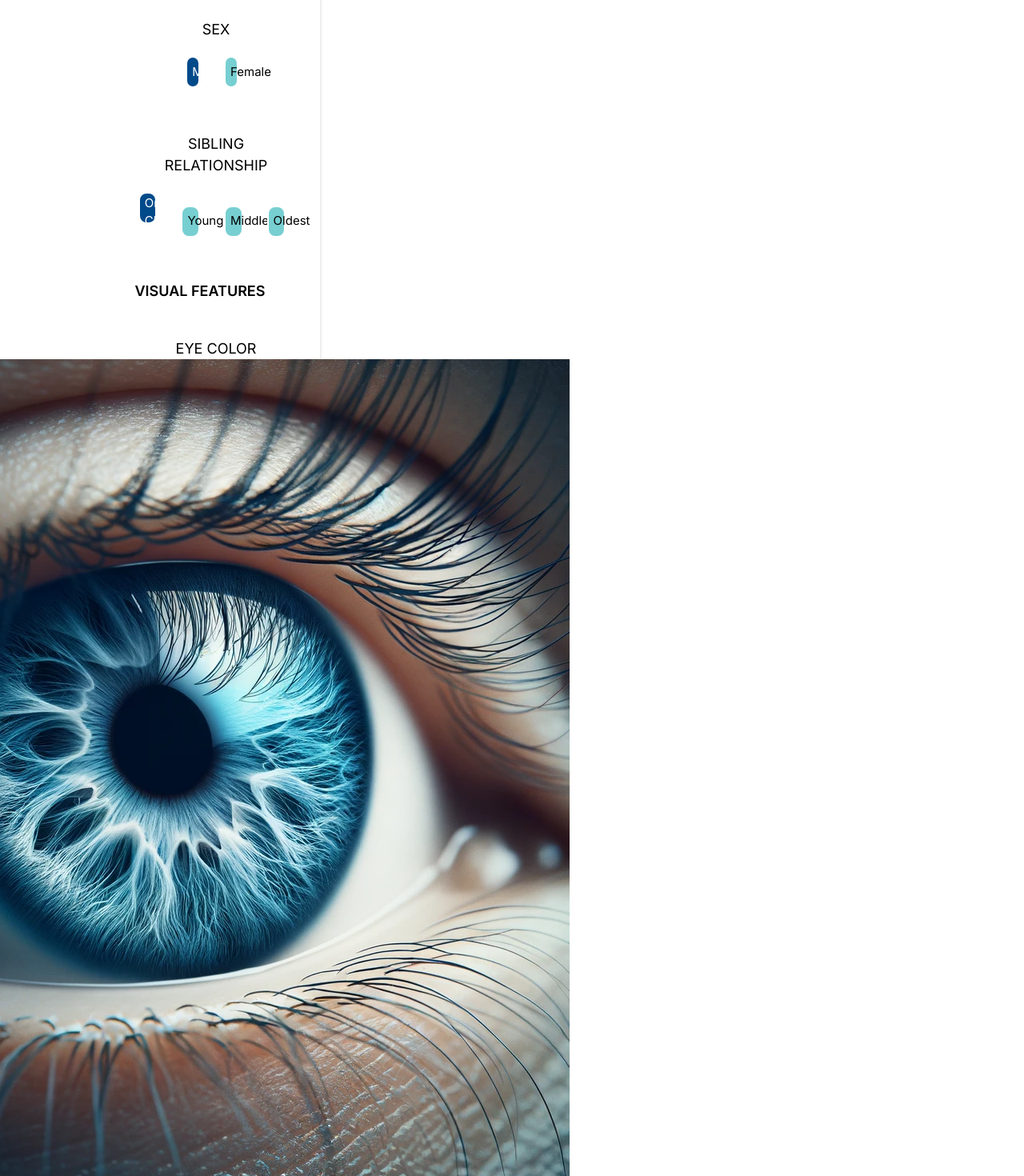
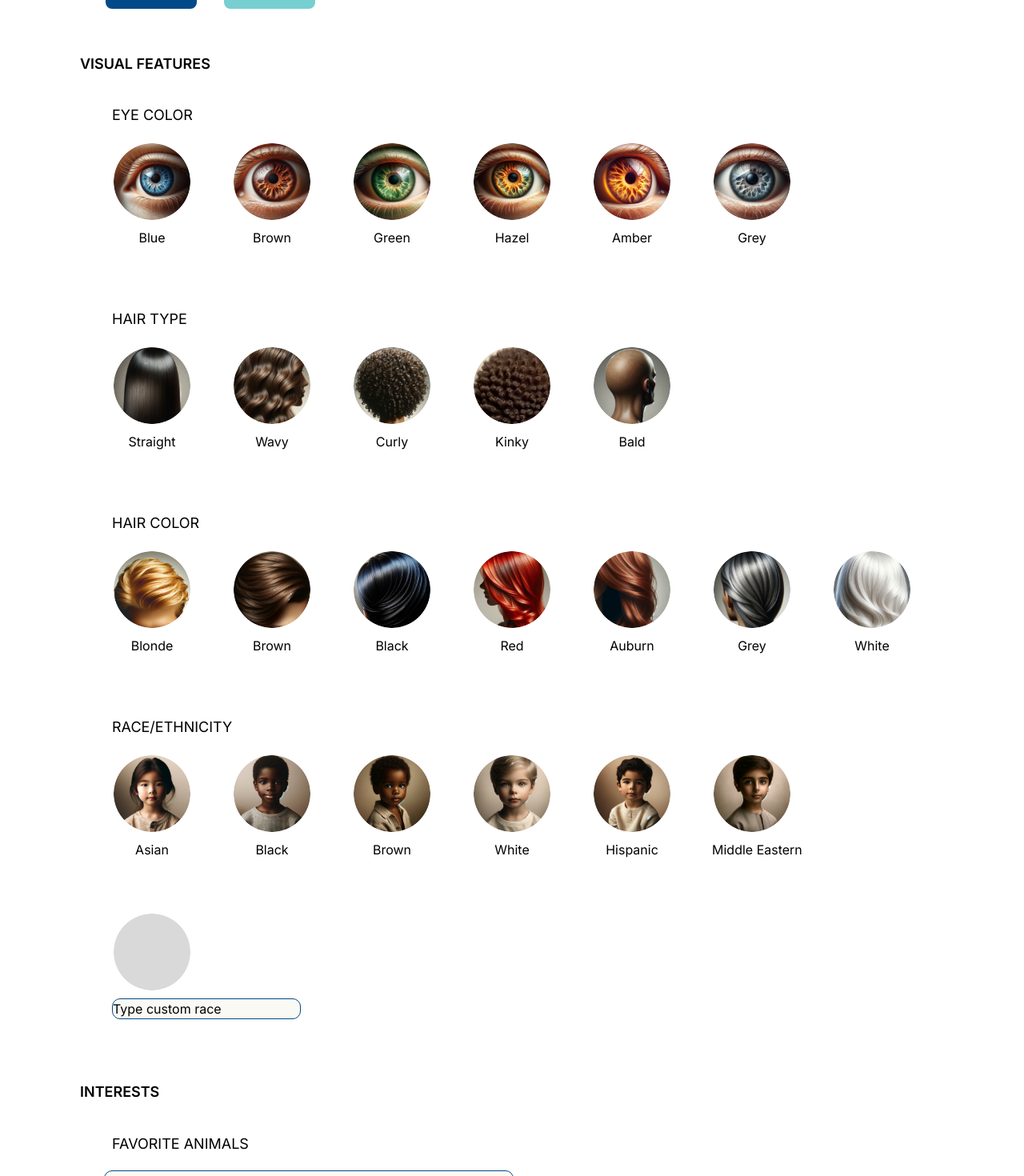
Before and after one commit to minerva-university/cs162-Dreamify, a React (Create React App) app: page /addachild/1 in a window 1280 px wide. Shown: the part 720-2190 px from the top of the page at 80% size. Built offline with nearby package versions, Linux system fonts and the light colour scheme.

Commit message:
- Updated Addachld page: api call, added visual forms

```diff
--- a/src/pages/AddachildPage.js
+++ b/src/pages/AddachildPage.js
@@ -1,49 +1,121 @@
 import React, { useState } from 'react';
-import Header from '../components/Header';
-import Footer from '../components/Footer';
+import { useApi } from "../contexts/ApiProvider";
+import { useAuth } from "../contexts/AuthProvider";
+import { useParams } from 'react-router-dom';
 import './styles/AddachildPage.css';
 
 
 const eyeColors = [
-  { name: 'blue', imageUrl: require('../assets/blue_eye.webp') },
-  { name: 'brown', imageUrl: require('../assets/brown_eye.webp') },
-  { name: 'green', imageUrl: require('../assets/green_eye.webp') },
-  { name: 'hazel', imageUrl: require('../assets/hazel_eye.webp') },
-  { name: 'amber', imageUrl: require('../assets/amber_eye.webp') }
+  { name: 'Blue', imageUrl: require('../assets/add_child_pics/image 9.jpg') },
+  { name: 'Brown', imageUrl: require('../assets/add_child_pics/image 10.jpg') },
+  { name: 'Green', imageUrl: require('../assets/add_child_pics/image 11.jpg') },
+  { name: 'Hazel', imageUrl: require('../assets/add_child_pics/image 12.jpg') },
+  { name: 'Amber', imageUrl: require('../assets/add_child_pics/image 13.jpg') },
+  { name: 'Grey', imageUrl: require('../assets/add_child_pics/image 14.jpg') }
 ];
 
+const hairType = [
+  { name: 'Straight', imageUrl: require('../assets/add_child_pics/image 20.jpg') },
+  { name: 'Wavy', imageUrl: require('../assets/add_child_pics/image 21.jpg') },
+  { name: 'Curly', imageUrl: require('../assets/add_child_pics/image 22.jpg') },
+  { name: 'Kinky', imageUrl: require('../assets/add_child_pics/image 23.jpg') },
+  {name: 'Bald', imageUrl: require('../assets/add_child_pics/image 24.jpg')}
+]
+
+const hairColor = [
+  { name: 'Blonde', imageUrl: require('../assets/add_child_pics/image 26.jpg') },
+  { name: 'Brown', imageUrl: require('../assets/add_child_pics/image 27.jpg') },
+  { name: 'Black', imageUrl: require('../assets/add_child_pics/image 28.jpg') },
+  { name: 'Red', imageUrl: require('../assets/add_child_pics/image 29.jpg') },
+  {name: 'Auburn', imageUrl: require('../assets/add_child_pics/image 30.jpg')},
+  { name: 'Grey', imageUrl: require('../assets/add_child_pics/image 31.jpg') },
+  { name: 'White', imageUrl: require('../assets/add_child_pics/image 32.jpg')}
+]
+
+const races = [
+  { name: 'Asian', imageUrl: require('../assets/add_child_pics/image 45.jpg') },
+  { name: 'Black', imageUrl: require('../assets/add_child_pics/image 46.jpg') },
+  {name: 'Brown', imageUrl: require('../assets/add_child_pics/image 47.jpg')},
+  { name: 'White', imageUrl: require('../assets/add_child_pics/image 48.jpg') },
+  { name: 'Hispanic', imageUrl: require('../assets/add_child_pics/image 49.jpg') },
+  {name: 'Middle Eastern', imageUrl: require('../assets/add_child_pics/image 50.jpg')}
+]
 
 const AddachildPage = () => {
+  const api = useApi();
+
+  const {login } = useAuth();
+
   const [selectedEyeColor, setSelectedEyeColor] = useState(null);
+  const [selectedHairType, setSelectedHairType] = useState(null);
+  const [selectedHairColor, setSelectedHairColor] = useState(null);
+  const [selectedRace, setSelectedRace] = useState(null);
+  const [customRaceInput, setCustomRaceInput] = useState("");
   const [selectedAgeRange, setSelectedAgeRange] = useState("0-3");
   const [selectedSex, setSelectedSex] = useState("Male");
-  const [selectedSiblingRelationship, setSelectedSiblingRelationship] = useState("Only Child");
 
   const ageRanges = ["0-3", "4-6", "7-9", "10-13"];
   const sexes = ["Male", "Female"];
-  const siblingRelationships = ["Only Child", "Youngest", "Middle", "Oldest"];
 
   const handleEyeColorSelect = (color) => {
     setSelectedEyeColor(color);
   };
+  const handleHairTypeSelect = (hair) => {
+    setSelectedHairType(hair);
+  };
+  const handleHairColorSelect = (color) => {
+    setSelectedHairColor(color);
+  };
 
-  const handleSubmit = (event) => {
+  const handleRaceSelect = (race) => {
+    setSelectedRace(race);
+    if (race !== 'custom') {
+      setCustomRaceInput('');
+    }
+  };
+
+  const handleSubmit = async (event) => {
     event.preventDefault();
-    // Submit form logic
+
+    try {
+      // Perform the login operation
+      await login("john.doe@example.com", "password123");
+
+      const payload = {
+        name: event.target.firstName.value,
+        age_range: selectedAgeRange,
+        sex: selectedSex,
+        sibling_relationship: "",
+        eye_color: selectedEyeColor,
+        hair_type: selectedHairType,
+        hair_color: selectedHairColor,
+        race: selectedRace === 'custom' ? customRaceInput : selectedRace,
+        fav_animals: event.target.favoriteAnimals.value,
+        fav_activities: event.target.favoriteActivities.value,
+        fav_shows: event.target.favoriteShows.value,
+      };
+
+      // Assuming you're creating a new child
+      const response = await api.postCreateChild(payload);
+      console.log('Child created/modified successfully:', response);
+      // Handle success here (e.g., navigate to another page or show a success message)
+    } catch (error) {
+      console.error('Error during operation:', error);
+      // Handle error here (e.g., show an error message to the user)
+    }
   };
 
   return (
-    <>
-      <Header />
       <div className="add-child-page">
         <h1>Add a child's profile</h1>
         <div className="hr-style"></div>
-        <form onSubmit={handleSubmit}>
+        <form className='add-child-form' onSubmit={handleSubmit}>
             <h5>DEMOGRAPHY</h5>
-            <label>First Name</label>
+            <label htmlFor="firstName">First Name</label>
+            <input type="text" id="firstName" placeholder="Kid's first name or the way you want them to be called in the stories" />
             <input type="text" placeholder="Kid's first name or the way you want them to be called in the stories" />
 
-            <label>Age Range</label>
+            <label htmlFor="ageRange">Age Range</label>
             <div className="buttons">
               {ageRanges.map((range) => (
                 <button
@@ -59,7 +131,7 @@ const AddachildPage = () => {
               ))}
             </div>
 
-            <label>Sex</label>
+            <label htmlFor="sex">Sex</label>
             <div className="buttons">
               {sexes.map((sex) => (
                 <button
@@ -75,56 +147,101 @@ const AddachildPage = () => {
               ))}
             </div>
 
-            <label>Sibling Relationship</label>
-            <div className="buttons">
-              {siblingRelationships.map((relationship) => (
-                <button
-                  key={relationship}
-                  onClick={() => setSelectedSiblingRelationship(relationship)}
-                  style={{
-                    backgroundColor: selectedSiblingRelationship === relationship ? '#014A8A' : '#77CFD1',
-                    color: selectedSiblingRelationship === relationship ? 'white' : 'black',
-                  }}
-                >
-                {relationship}
-                </button>
-               ))}
-            </div>
+            <h5>VISUAL FEATURES</h5>
 
-            <h5>VISUAL FEATURES</h5>
-            <label>Eye Color</label>
-            <div className="eye-colors">
+            <label htmlFor="eyeColor">Eye Color</label>
+            <div className="vis-features">
               {eyeColors.map((eyeColor) => (
-                <img
-                  key={eyeColor.name}
-                  src={eyeColor.imageUrl}
-                  alt={eyeColor.name}
-                  className={`eye-color ${selectedEyeColor === eyeColor.name ? 'selected' : ''}`}
-                  onClick={() => handleEyeColorSelect(eyeColor.name)}
-                />
+                <div className="vis-feature-container" key={eyeColor.name}>
+                  <img
+                    src={eyeColor.imageUrl}
+                    alt={eyeColor.name}
+                    className={`vis-feature ${selectedEyeColor === eyeColor.name ? 'selected' : ''}`}
+                    onClick={() => handleEyeColorSelect(eyeColor.name)}
+                  />
+                  <p className='vis-feature-name'>{eyeColor.name}</p>
+                </div>
               ))}
             </div>
 
+            <label htmlFor="hairType">Hair Type</label>
+            <div className="vis-features">
+              {hairType.map((hair) => (
+                <div className="vis-feature-container" key={hair.name}>
+                  <img
+                    src={hair.imageUrl}
+                    alt={hair.name}
+                    className={`vis-feature ${selectedHairType === hair.name ? 'selected' : ''}`}
+                    onClick={() => handleHairTypeSelect(hair.name)}
+                  />
+                  <p className='vis-feature-name'>{hair.name}</p>
+                </div>
+              ))}
+            </div>
+
+            <label htmlFor="hairColor">Hair Color</label>
+            <div className="vis-features">
+              {hairColor.map((color) => (
+                <div className="vis-feature-container" key={color.name}>
+                  <img
+                    src={color.imageUrl}
+                    alt={color.name}
+                    className={`vis-feature ${selectedHairColor === color.name ? 'selected' : ''}`}
+                    onClick={() => handleHairColorSelect(color.name)}
+                  />
+                  <p className='vis-feature-name'>{color.name}</p>
+                </div>
+              ))}
+            </div>
+            <label htmlFor="race">Race/Ethnicity</label>
+            <div className="vis-features">
+              {races.map((race) => (
+                <div className="vis-feature-container" key={race.name}>
+                  <img
+                    src={race.imageUrl}
+                    alt={race.name}
+                    className={`vis-feature ${selectedRace === race.name ? 'selected' : ''}`}
+                    onClick={() => handleRaceSelect(race.name)}
+                  />
+                  <p className='vis-feature-name'>{race.name}</p>
+                </div>
+              ))}
+              <div className="vis-feature-container custom-race">
+                <img
+                  src={require('../assets/add_child_pics/image 51.jpg')}
+                  alt="Custom Race"
+                  className="vis-feature"
+                  onClick={() => setSelectedRace('custom')}
+                />
+                <input
+                  type="text"
+                  className="custom-race-input"
+                  placeholder="Type custom race"
+                  value={customRaceInput}
+                  onChange={(e) => setCustomRaceInput(e.target.value)}
+                />
+              </div>
+            </div>
+
+
+
           <div className="form-section interests">
             <h5>INTERESTS</h5>
-            <label>Favorite Animals</label>
-            <input type="text" placeholder="Cats, Horses, Dinosaurs" />
+            <label htmlFor="favoriteAnimals">Favorite Animals</label>
+            <input type="text" id="favoriteAnimals" placeholder="Cats, Horses, Dinosaurs" />
 
-            <label>Favorite Activities</label>
-            <input type="text" placeholder="Dancing, LEGO, Drawing" />
+            <label htmlFor="favoriteActivities">Favorite Activities</label>
+            <input type="text" id="favoriteActivities" placeholder="Dancing, LEGO, Drawing" />
 
-            <label>Favorite Shows</label>
-            <input type="text" placeholder="Doctor who, Harry Potter" />
+            <label htmlFor="favoriteShows">Favorite Shows</label>
+            <input type="text" id="favoriteShows" placeholder="Doctor who, Harry Potter" />
           </div>
 
           <button className="generate-button">
           Add a Child
            </button>
         </form>
-
       </div>
-      <Footer />
-    </>
   );
 };
 
```
